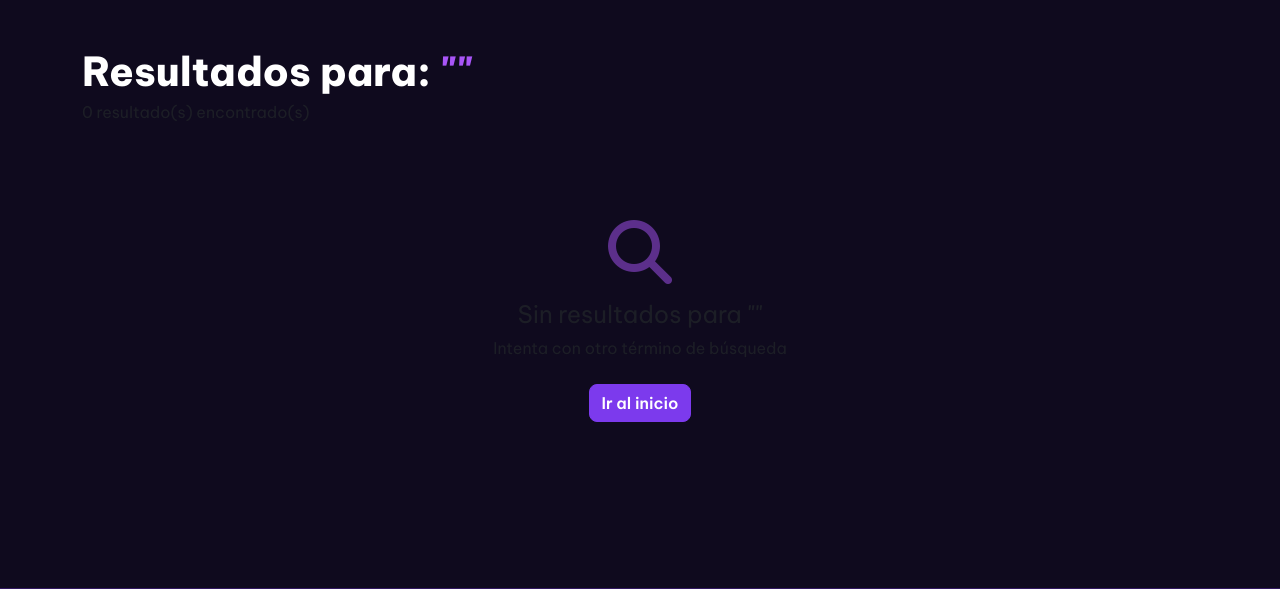
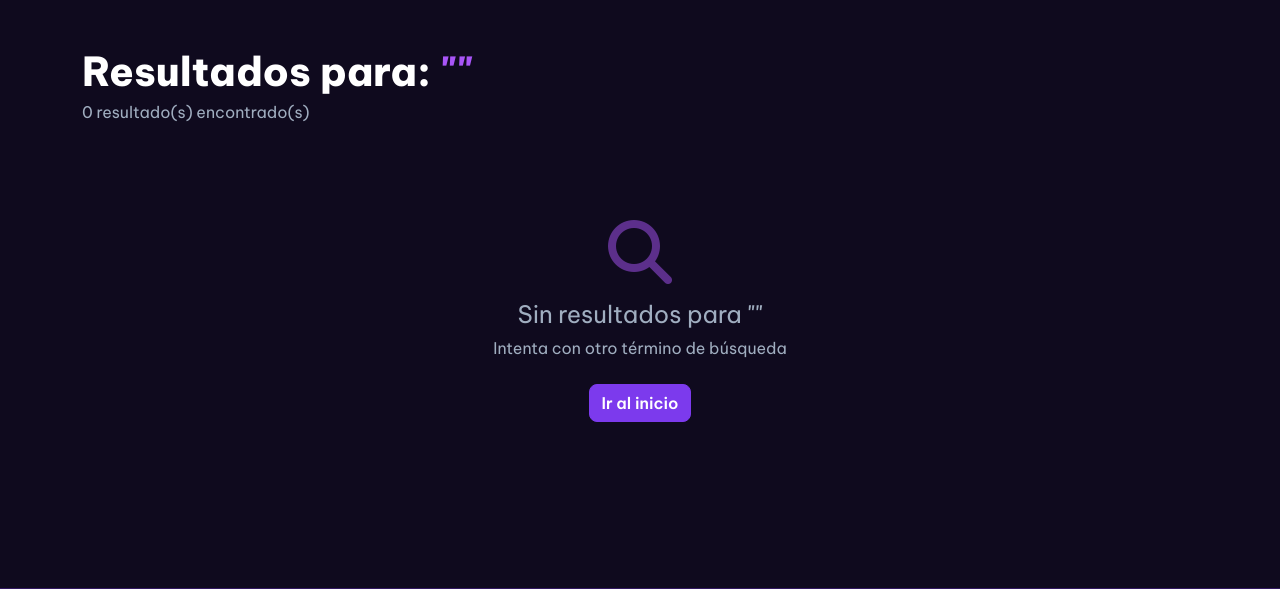
Before and after one commit to DayannaV7/BTS_WEB_FINAL, a FastAPI app: page /buscar in a window 1280 px wide. Shown: the part 61-650 px from the top of the page. Run offline with FastAPI, Linux system fonts and the light colour scheme.

Commit message:
[UPLOAD]corrección de color de textos en barra de búsqueda

```diff
--- a/static/css/style.css
+++ b/static/css/style.css
@@ -245,3 +245,4 @@ select.bts-input option { background: #1a1230; color: #e2e8f0; }
 .bts-table td { color: #cbd5e1 !important; }
 .tour-card .text-muted { color: #a0aec0 !important; }
 .award-card p.text-muted { color: #a0aec0 !important; }
+.ranking-row .text-muted { color: #94a3b8 !important; }
--- a/templates/buscar.html
+++ b/templates/buscar.html
@@ -3,7 +3,7 @@
 {% block content %}
 <div class="container py-5">
     <h2 class="section-title mb-1">Resultados para: <span class="text-purple">"{{ query }}"</span></h2>
-    <p class="text-muted mb-5">{{ total }} resultado(s) encontrado(s)</p>
+    <p class="text-muted mb-5" style="color: #a0aec0 !important;">{{ total }} resultado(s) encontrado(s)</p>
 
     {% if integrantes %}
     <h4 class="text-purple mb-3"><i class="fa-solid fa-users me-2"></i>Integrantes</h4>
@@ -19,7 +19,7 @@
                 <div>
                     <div class="fw-bold text-white">{{ i.nombre }}</div>
                     <div class="text-purple small">{{ i.rol }}</div>
-                    <div class="text-muted" style="font-size:0.75rem">{{ i.edad }} años · {{ i.altura }}m</div>
+                    <div class="text-muted" style="color: #a0aec0 !important;">{{ i.edad }} años · {{ i.altura }}m</div>
                 </div>
             </div>
         </div>
@@ -34,7 +34,7 @@
         <div class="col-sm-6 col-md-4">
             <div class="bts-card p-3">
                 <div class="fw-bold text-white">{{ a.nombre }}</div>
-                <div class="text-muted small">{{ a.anio }} · {{ a.num_canciones }} canciones</div>
+                <div class="text-muted small" style="color: #a0aec0 !important;">{{ a.anio }} · {{ a.num_canciones }} canciones</div>
             </div>
         </div>
         {% endfor %}
@@ -48,7 +48,7 @@
         <div class="col-sm-6 col-md-4">
             <div class="bts-card p-3">
                 <div class="fw-bold text-white">{{ t.nombre }}</div>
-                <div class="text-muted small">{{ t.anio }} · {{ t.ciudades_visitadas[:60] }}...</div>
+                <div class="text-muted small" style="color: #a0aec0 !important;">{{ t.anio }} · {{ t.ciudades_visitadas[:60] }}...</div>
             </div>
         </div>
         {% endfor %}
@@ -58,8 +58,8 @@
     {% if not integrantes and not albumes and not tours %}
     <div class="empty-state text-center py-5">
         <i class="fa-solid fa-magnifying-glass fa-4x text-purple mb-3 opacity-50"></i>
-        <h4 class="text-muted">Sin resultados para "{{ query }}"</h4>
-        <p class="text-muted">Intenta con otro término de búsqueda</p>
+        <h4 class="text-muted" style="color: #a0aec0 !important;">Sin resultados para "{{ query }}"</h4>
+        <p class="text-muted" style="color: #a0aec0 !important;">Intenta con otro término de búsqueda</p>
         <a href="/" class="btn btn-purple mt-2">Ir al inicio</a>
     </div>
     {% endif %}
```
